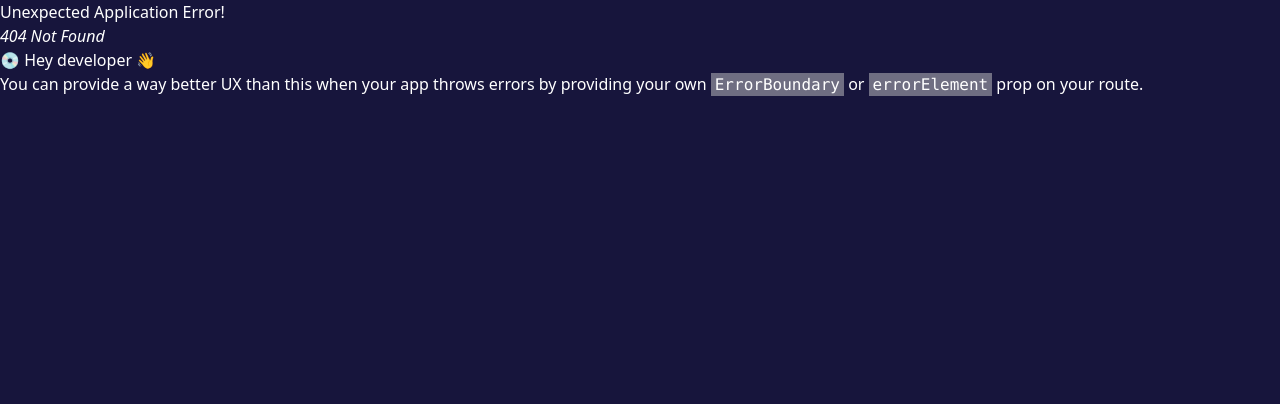
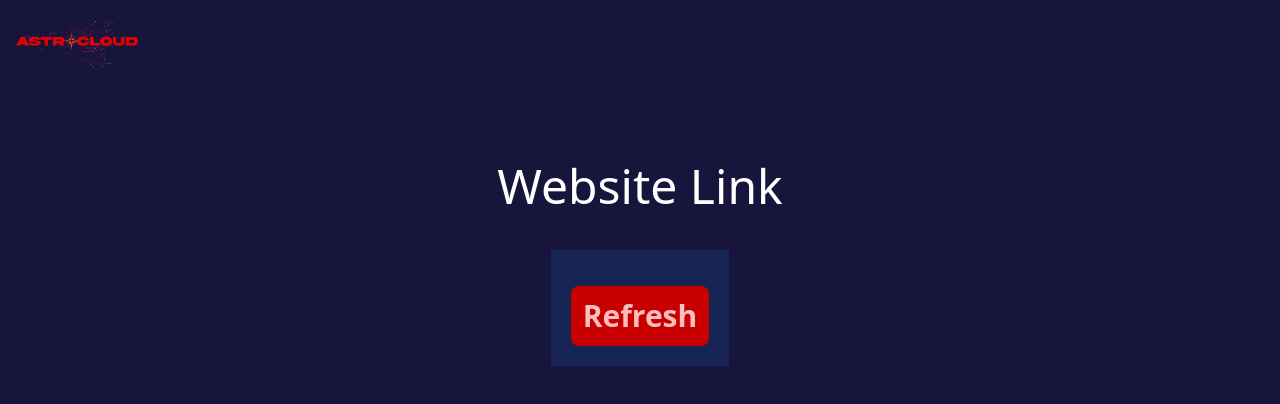
Before and after one commit to AhmedAyman2000128/static-hosting-poc, a React (Vite) app in the folder frontend/: page /userWebsiteInfo in a window 1280 px wide. Before the commit this address had no page. Shown: the top 404 px of the page. Built offline with nearby package versions, Linux system fonts and the light colour scheme.

Commit message:
logs page , scroll down fixed

```diff
--- a/frontend/src/App.jsx
+++ b/frontend/src/App.jsx
@@ -9,6 +9,7 @@ import RootLayout from "./layout/RootLayout";
 import Home from "./pages/Home";
 import Upload from "./pages/Upload";
 import UrlsContainer from "./Urls/UrlsContainer";
+import Logs from "./pages/Logs";
 const router = createBrowserRouter(
   createRoutesFromElements(
     <Route path="/" element={<RootLayout />}>
@@ -19,6 +20,7 @@ const router = createBrowserRouter(
         element={<UrlsContainer />}
         loader={queryUrls}
       />
+      <Route path="userWebsiteInfo" element={<Logs />} />
     </Route>
   )
 );
--- a/frontend/src/Urls/UrlsContainer.jsx
+++ b/frontend/src/Urls/UrlsContainer.jsx
@@ -13,15 +13,14 @@ function UrlsContainer() {
         <NavLink to={"/"}>
           <img alt="" src={logo} width={150} />
         </NavLink>
-        <div className="flex flex-col gap-4 bg-blue-950 mt-2 centering p-5">
-          {/* {urlState.urls.map((url, index) => {
-            const splittedUrl = url.split("/");
-            const newUrl =
-              splittedUrl[splittedUrl.length - 2] + ".lvh.me";
+        <h1 className="ml-auto text-center text-5xl mb-10 mt-20">Links</h1>
+        <div className="flex flex-col gap-4 bg-blue-950 mt-2 p-5 ml-auto mr-auto w-fit">
+          {/* {urlData.map((url, index) => {
+            console.log(url.name);
             return (
               <p key={index} className="text-center pb-1">
-                <a href={"http://" + newUrl} target="_blank">
-                  {index + 1}. {newUrl}
+                <a href={"http://" + url.name + ".lvh.me"} target="_blank">
+                  {index + 1}. {url.name + ".lvh.me"}
                 </a>
               </p>
             );
@@ -30,12 +29,9 @@ function UrlsContainer() {
             console.log(url.name);
             return (
               <p key={index} className="text-center pb-1">
-                <a
-                  href={"http://" + url.name + ".lvh.me"}
-                  target="_blank"
-                >
+                <NavLink to="/userWebsiteInfo" state={url.name + ".lvh.me"}>
                   {index + 1}. {url.name + ".lvh.me"}
-                </a>
+                </NavLink>
               </p>
             );
           })}
--- /dev/null
+++ b/frontend/src/pages/Logs.jsx
@@ -0,0 +1,45 @@
+import { useLocation } from "react-router-dom";
+import { NavLink } from "react-router-dom";
+import logo from "../images/logo.png";
+import { useState } from "react";
+function Logs() {
+  const location = useLocation();
+  const url = location.state;
+  const [metrics, setMetrics] = useState(null); //after getting the metrics
+  return (
+    <>
+      <NavLink to={"/"}>
+        <img alt="" src={logo} width={150} />
+      </NavLink>
+      <h1 className="ml-auto text-center text-5xl mb-10 mt-20">Website Link</h1>
+      <div className="flex flex-col gap-4 bg-blue-950 mt-2 p-5 ml-auto mr-auto w-fit">
+        <div className="website-link">
+          <a
+            href={"http://" + url}
+            target="_blank"
+            className="text-primary font-bold"
+          >
+            {url}
+          </a>
+        </div>
+        <button
+          //   onClick={() => {
+          //     getSiteMetrics();
+          //   }}
+          className="bg-primary p-3 text-3xl rounded-lg font-bold"
+          style={{ color: "rgb(249 191 190)" }}
+        >
+          Refresh
+        </button>
+        {/* metrics about the website */}
+      </div>
+    </>
+  );
+}
+
+export default Logs;
+// const getSiteMetrics = async()=>{
+//     const data = await fetch({"http://localhost:3000/"/*endpoint*/});
+//     const metrics = await data.json();
+//     setMetrics(metrics);
+// }
```
